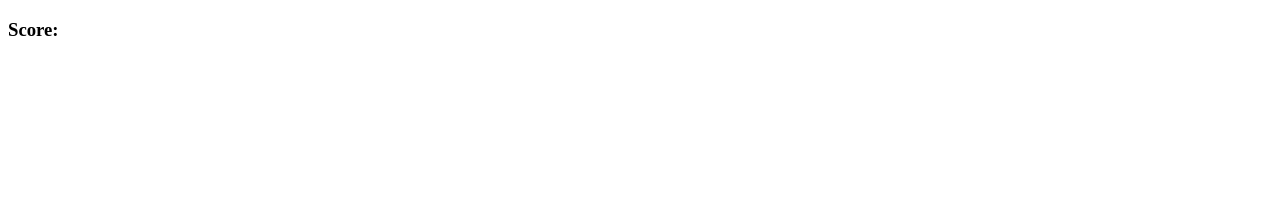
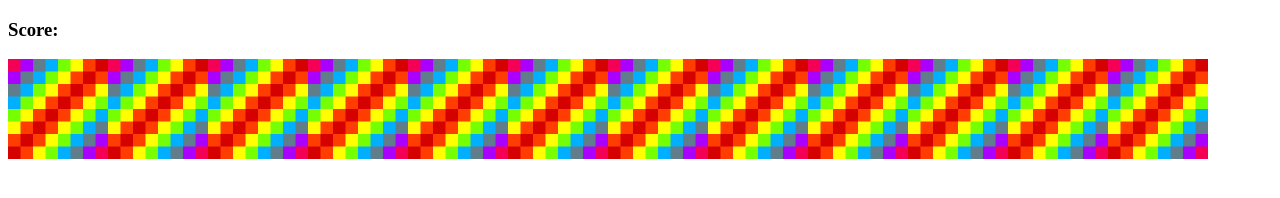
Before and after one commit to JMAdsit/small-games, a plain HTML site: page memory-game/index.html in a window 1280 px wide. Drawn offline with Linux system fonts and the light colour scheme.

Commit message:
Added non-flippable cards (backs only) to grid

```diff
--- a/memory-game/app.js
+++ b/memory-game/app.js
@@ -50,3 +50,16 @@ const cardArray = [
 ];
 
 cardArray.sort(() => 0.5 - Math.random());
+
+const gridDisplay = document.querySelector('#grid');
+
+function createBoard() {
+    for(let i = 0; i < cardArray.length; i++) {
+        const card = document.createElement('img');
+        card.setAttribute('src', 'images/blank.png');
+        card.setAttribute('data-id', i);
+        gridDisplay.append(card);
+    }
+}
+
+createBoard();
--- a/memory-game/index.html
+++ b/memory-game/index.html
@@ -4,6 +4,7 @@
         <meta charset="UTF-8">
         <title>Memory Game</title>
         <link rel="stylesheet" type="text/css" href="styles.css" />
+        <link href="#" rel="icon" />
     </head>
     <body>
 
@@ -11,6 +12,6 @@
 
         <div id="grid"></div>
 
-        <script scr="app.js"></script>
+        <script src="app.js"></script>
     </body>
 </html>
```
